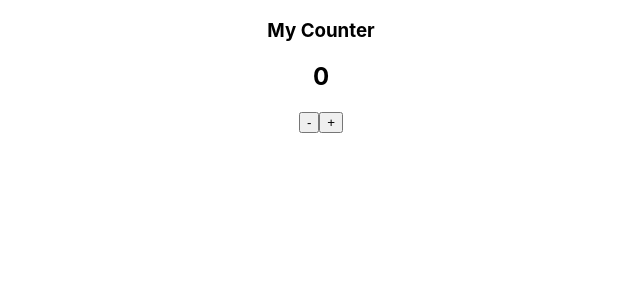
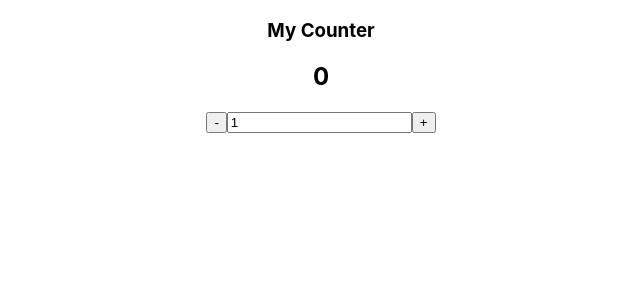
Before and after one commit to valentina-maggio/tdd-react-counter, a React (Create React App) app: page / in a window 1280 px wide. Shown: the top 300 px of the page, without its empty margins (319-959 px from the left). Built offline with nearby package versions, Linux system fonts and the light colour scheme.

Commit message:
Test for counter input

```diff
--- a/src/Counter/Counter.jsx
+++ b/src/Counter/Counter.jsx
@@ -3,12 +3,14 @@ import React, { useState } from 'react';
 function Counter() {
 
   const [counterValue, setCounterValue] = useState(0);
+  const [inputValue, setInputValue] = useState(1);
 
   return (
     <div >
       <h3 data-testid='header'>My Counter</h3>
       <h2 data-testid='counter'>{counterValue}</h2>
       <button data-testid='subtract-btn'>-</button>
+      <input data-testid='input' type='number' value={inputValue}></input>
       <button data-testid='add-btn'>+</button>
     </div>
   );
```
Also changed, not shown: 1 other file (tests, documents, lock files or other folders).
